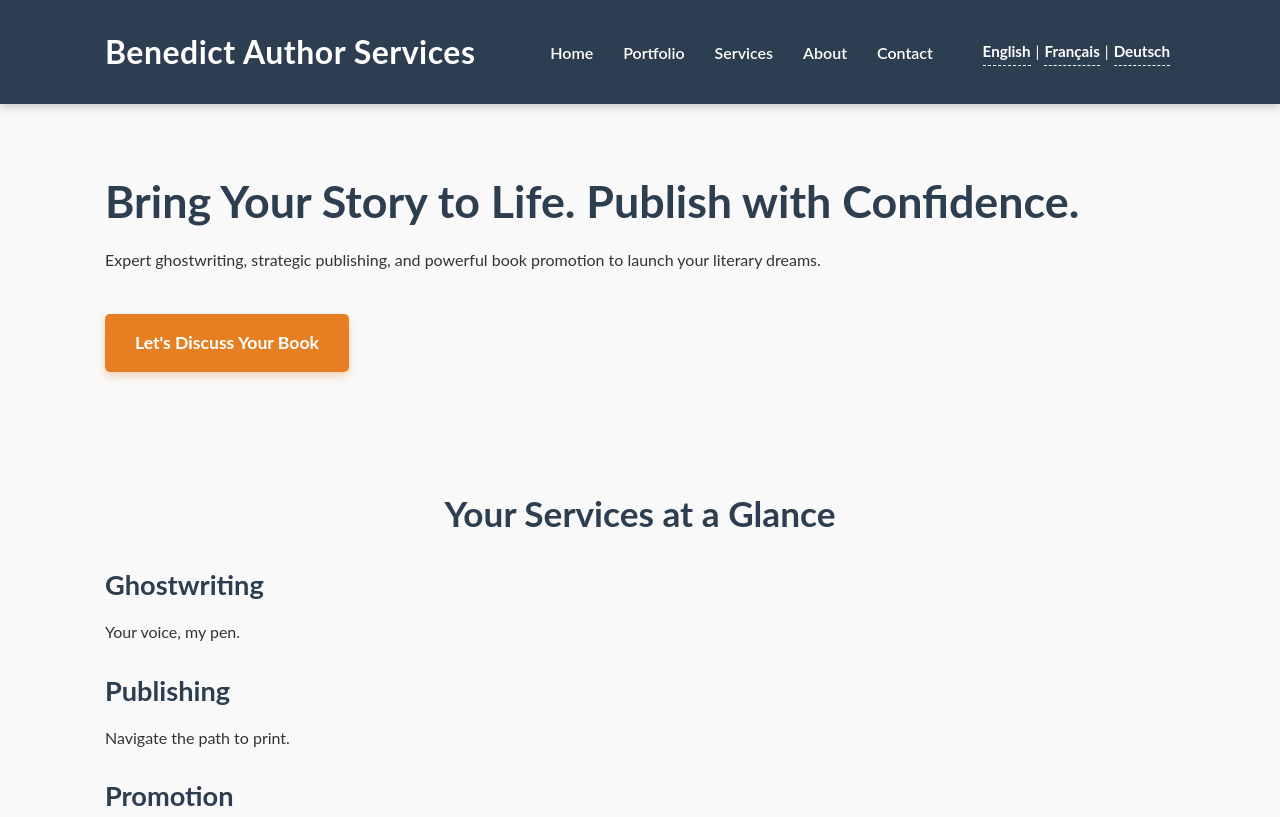
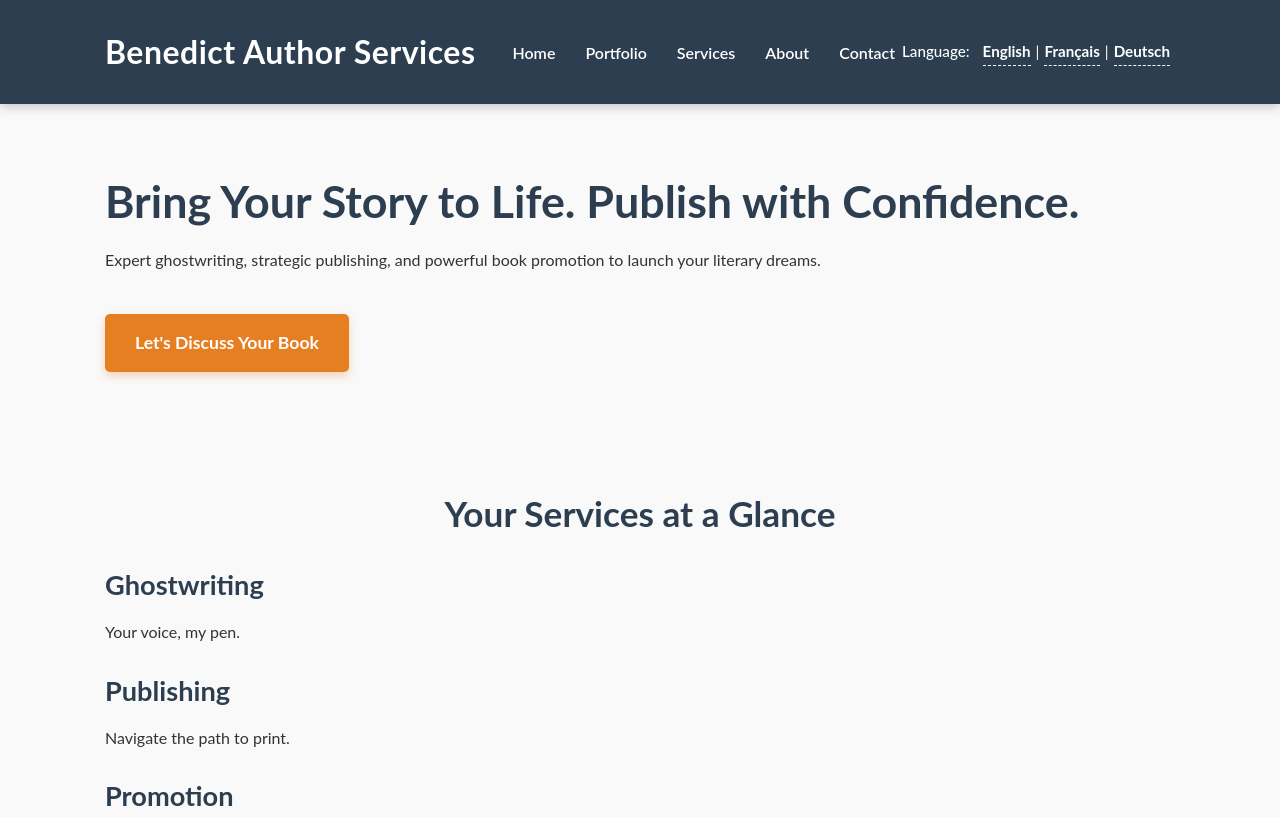
Before and after one commit to Benedict-I/Benedict-Web-2, a plain HTML site: page index.html in a window 1280 px wide. Shown: the top 817 px of the page. Drawn offline with Linux system fonts and the light colour scheme.

Commit message:
Update index.html

```diff
--- a/index.html
+++ b/index.html
@@ -21,6 +21,7 @@
                 </ul>
             </nav>
             <div class="language-selector"><br>
+                 <p>Language:</p><br>
                 <a href="#">English</a> | <a href="#">Français</a> | <a href="#">Deutsch</a>
             </div>
         </div>
```
